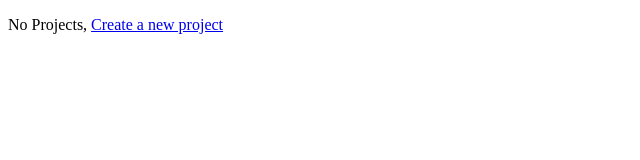
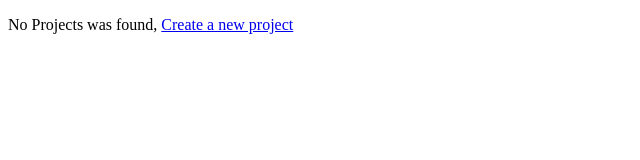
Before and after one commit to Chethank1407/ProjectManager, a plain HTML site: page exist_projects.html in a window 1280 px wide. Shown: the whole page, without its empty margins (0-640 px from the left). Drawn offline with Linux system fonts and the light colour scheme.

Commit message:
Corrected errors

```diff
--- a/exist_projects.html
+++ b/exist_projects.html
@@ -7,6 +7,6 @@
     <title>Existing Projects</title>
 </head>
 <body>
-    <p>No Projects, <a href="create.html">Create a new project</a> </p>
+    <p>No Projects was found, <a href="create.html">Create a new project</a> </p>
 </body>
 </html>
```
Also changed, not shown: login.html (+1 -1 lines).
